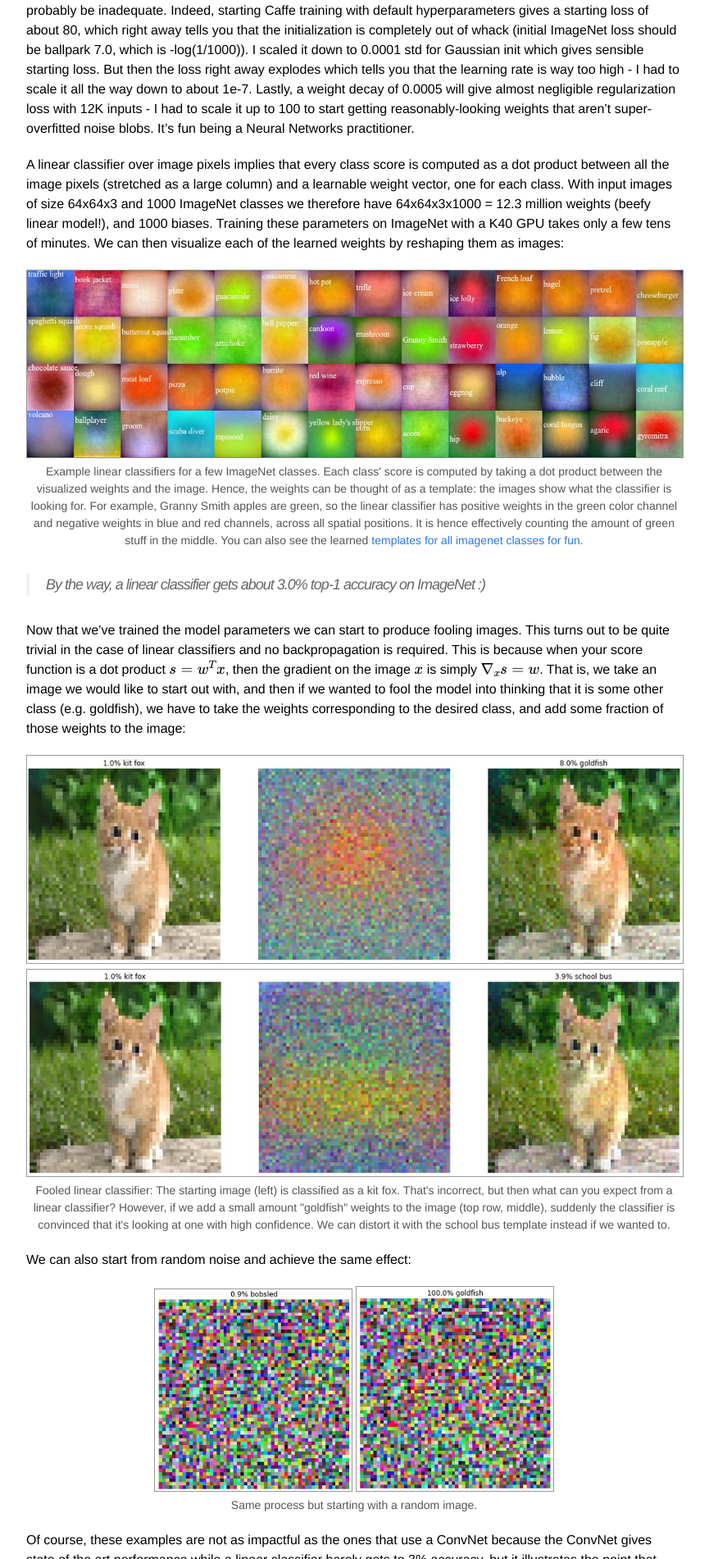
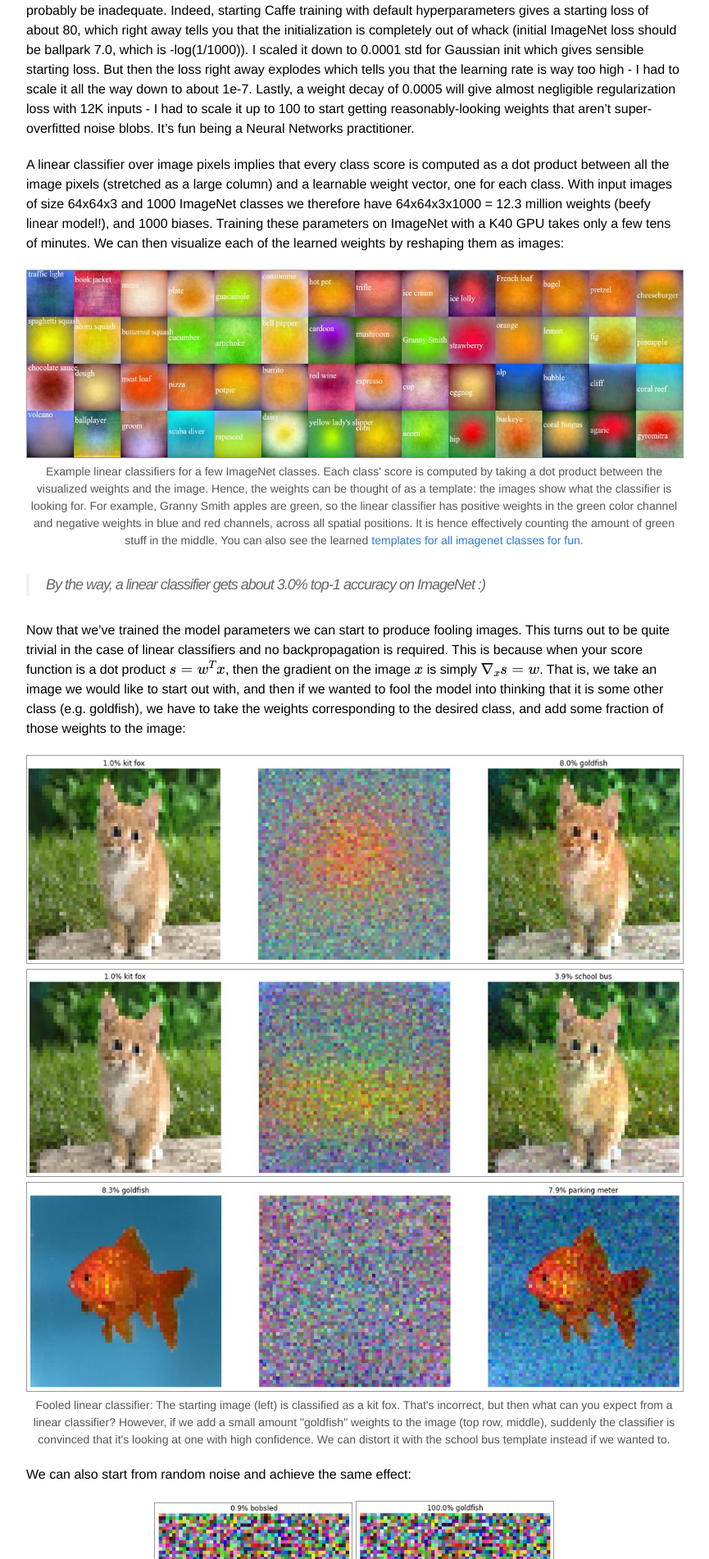
Before and after one commit to karpathy/karpathy.github.io, a Jekyll site: the page built from _posts/2015-03-30-breaking-convnets.markdown, in a window 1280 px wide. Shown: the part 4498-6400 px from the top of the page at 82% size, without its empty margins (208-1073 px from the left). Built offline with Jekyll 4.4.1, drawn with Linux system fonts in a browser that asks for light colours; Markdown is read by kramdown in place of the engine named in the settings; formulas are drawn with MathJax 3; comment, search, counter and statistics services are not loaded.

Commit message:
another image

```diff
--- a/_posts/2015-03-30-breaking-convnets.markdown
+++ b/_posts/2015-03-30-breaking-convnets.markdown
@@ -96,8 +96,9 @@ A linear classifier over image pixels implies that every class score is computed
 Now that we've trained the model parameters we can start to produce fooling images. This turns out to be quite trivial in the case of linear classifiers and no backpropagation is required. This is because when your score function is a dot product \\(s = w^Tx\\), then the gradient on the image \\(x\\) is simply \\(\nabla\_x s = w\\). That is, we take an image we would like to start out with, and then if we wanted to fool the model into thinking that it is some other class (e.g. goldfish), we have to take the weights corresponding to the desired class, and add some fraction of those weights to the image:
 
 <div class="imgcap">
-  <img src="/assets/break/fool2.jpeg">
+<img src="/assets/break/fool2.jpeg">
 <img src="/assets/break/fool1.jpeg">
+<img src="/assets/break/fish.jpeg">
 <div class="thecap">
   Fooled linear classifier: The starting image (left) is classified as a kit fox. That's incorrect, but then what can you expect from a linear classifier? However, if we add a small amount "goldfish" weights to the image (top row, middle), suddenly the classifier is convinced that it's looking at one with high confidence. We can distort it with the school bus template instead if we wanted to.
 </div>
```
Also changed, not shown: assets/break/fish.jpeg (added).
